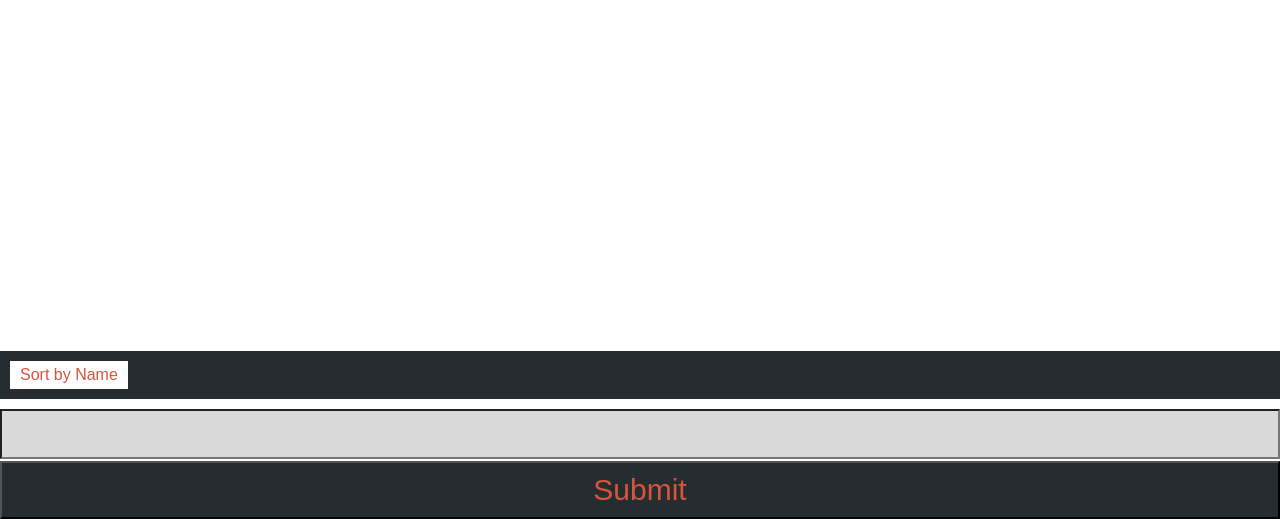
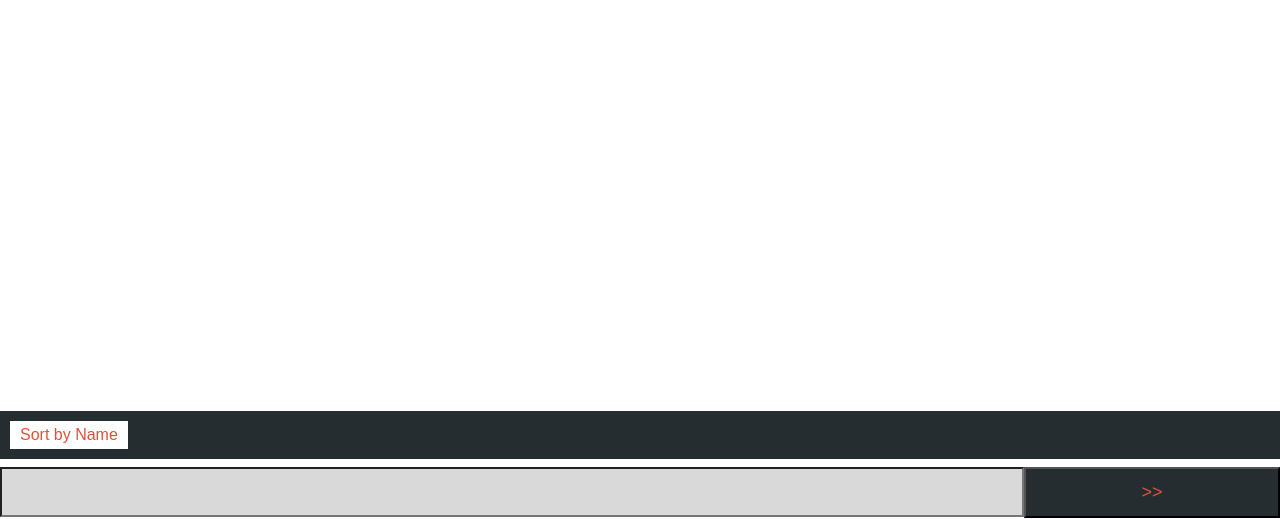
Before and after one commit to TiC-1/Week2_project_todoAPP, a website: page index.html in a window 1280 px wide. Shown: the part 281-800 px from the top of the page. Drawn offline with Linux system fonts and the light colour scheme.

Commit message:
button merge in text line

```diff
--- a/index.html
+++ b/index.html
@@ -24,9 +24,10 @@
     <input type="submit" class="sort-button" name="" value="Sort by Name">
     <meta name="viewport" content="width=device-width, initial-scale=1.0">
   </form>
+
   <form id="add-todo" class="formStyle">
     <input type="text" name="description" value="" class="textField">
-    <input type="submit" name="" value="Submit" class="buttonSub">
+    <input type="submit" name="" value=">>" class="buttonSub">
   </form>
 
 </body>
--- a/style.css
+++ b/style.css
@@ -152,7 +152,7 @@ float: right;
   background: #262D31;
   color: #da533d;
   position: fixed;
-  bottom: 120px;
+  bottom: 60px;
   width: 100%;
   font-size: 18px;
   padding: 10px;
@@ -171,29 +171,32 @@ float: right;
       font-size: 16px;
 }
 
+.formStyle{
+      position: fixed;
+      bottom: 1px;
+      width:100%;
+}
+
 .textField {
   text-align: center;
-  width: 100%;
+  width: 80%;
   height: 50px;
   background-color: #d9d9d9;
   font-size: 30px;
-  position: fixed;
-  bottom: 60px;
+  /* position: fixed; */
 }
 
 
 /* Style the "Submit" button */
 .buttonSub {
-    padding: 10px;
-    width: 100%;
+    padding: 13px;
+    width: 20%;
     background: #262D31;
     color: #da533d;
-    float: left;
+    float: right;
     text-align: center;
-    font-size: 30px;
+    font-size: 18px;
     cursor: pointer;
     transition: 0.3s;
-    position: fixed;
-    bottom: 0px;
 
 }
```
